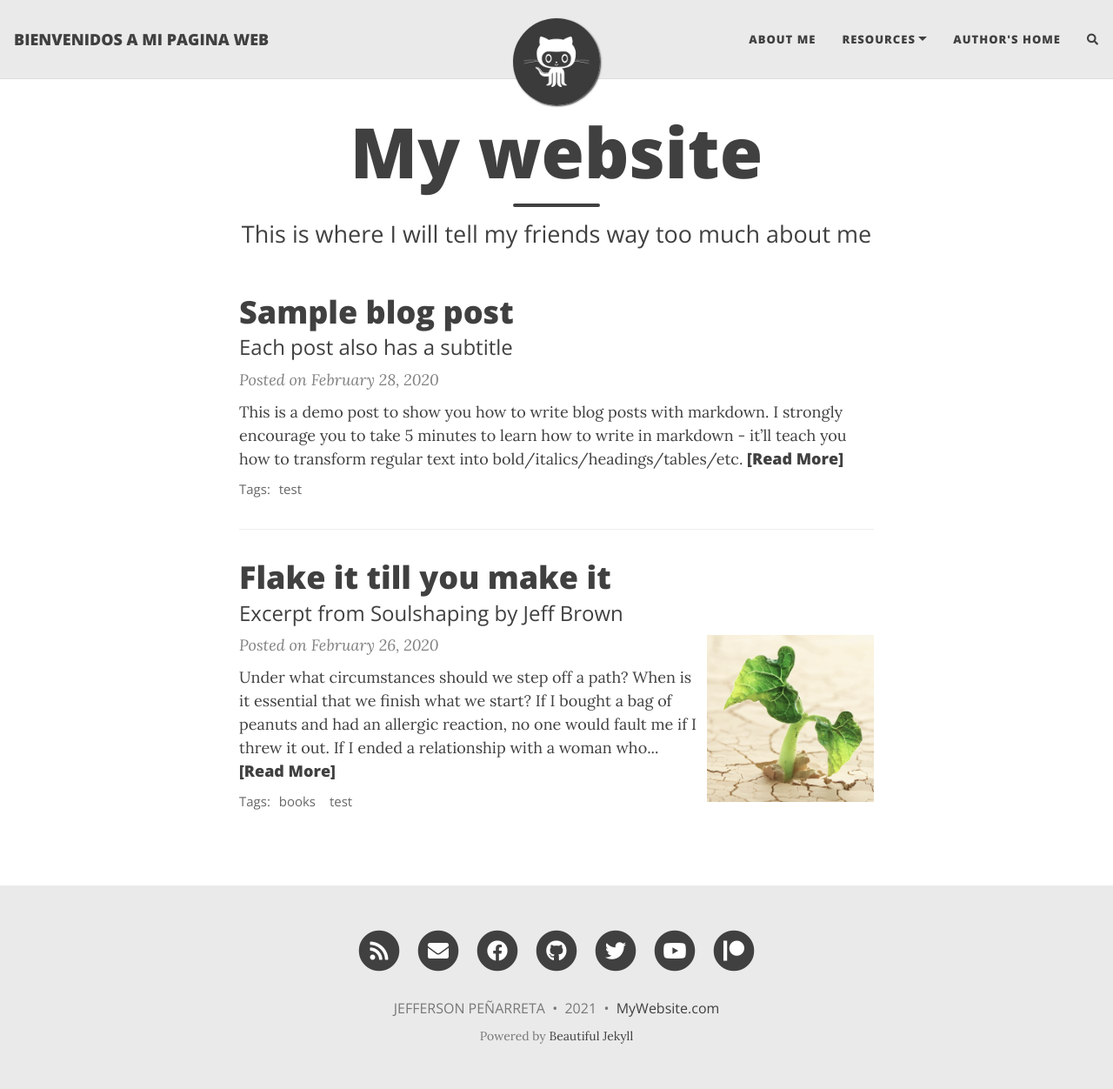
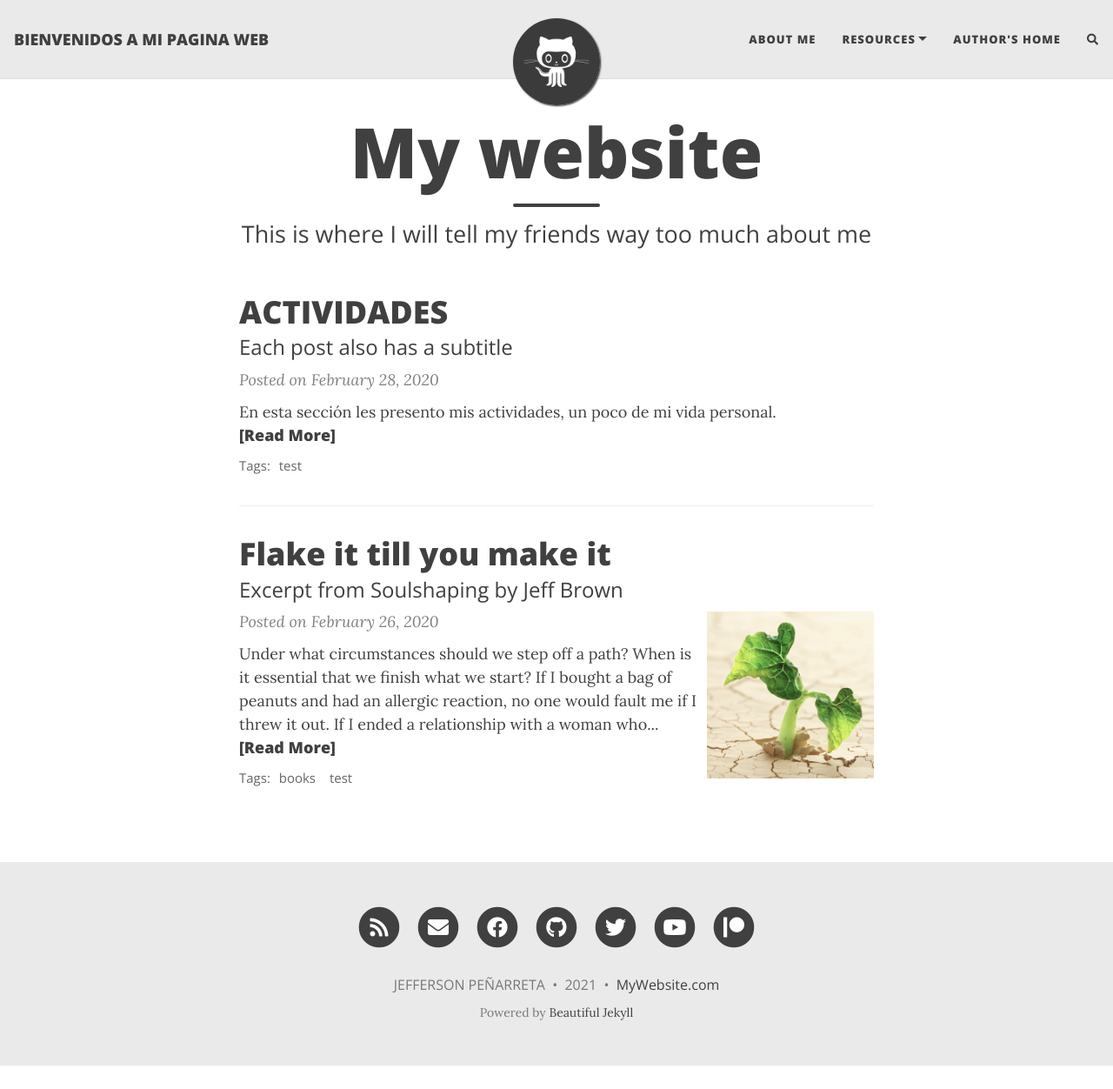
Before and after one commit to Djefferso/dario.github.io, a Jekyll site: the page built from index.html, in a window 1280 px wide and 1252 px high. Shown: the whole window at 87% size. Built offline with Jekyll 4.4.1, drawn with Linux system fonts in a browser that asks for light colours; nearby versions of some CDN libraries; the list of posts is cut into pages by our own code; comment, search, counter and statistics services are not loaded.

Commit message:
Update 2020-02-28-test-markdown.md

```diff
--- a/_posts/2020-02-28-test-markdown.md
+++ b/_posts/2020-02-28-test-markdown.md
@@ -1,6 +1,6 @@
 ---
 layout: post
-title: Sample blog post
+title: ACTIVIDADES
 subtitle: Each post also has a subtitle
 gh-repo: daattali/beautiful-jekyll
 gh-badge: [star, fork, follow]
@@ -8,9 +8,9 @@ tags: [test]
 comments: true
 ---
 
-This is a demo post to show you how to write blog posts with markdown.  I strongly encourage you to [take 5 minutes to learn how to write in markdown](https://markdowntutorial.com/) - it'll teach you how to transform regular text into bold/italics/headings/tables/etc.
+En esta sección les presento mis actividades, un poco de mi vida personal.
 
-**Here is some bold text**
+**MIS ACTIVIDADES**
 
 ## Here is a secondary heading
 
```
